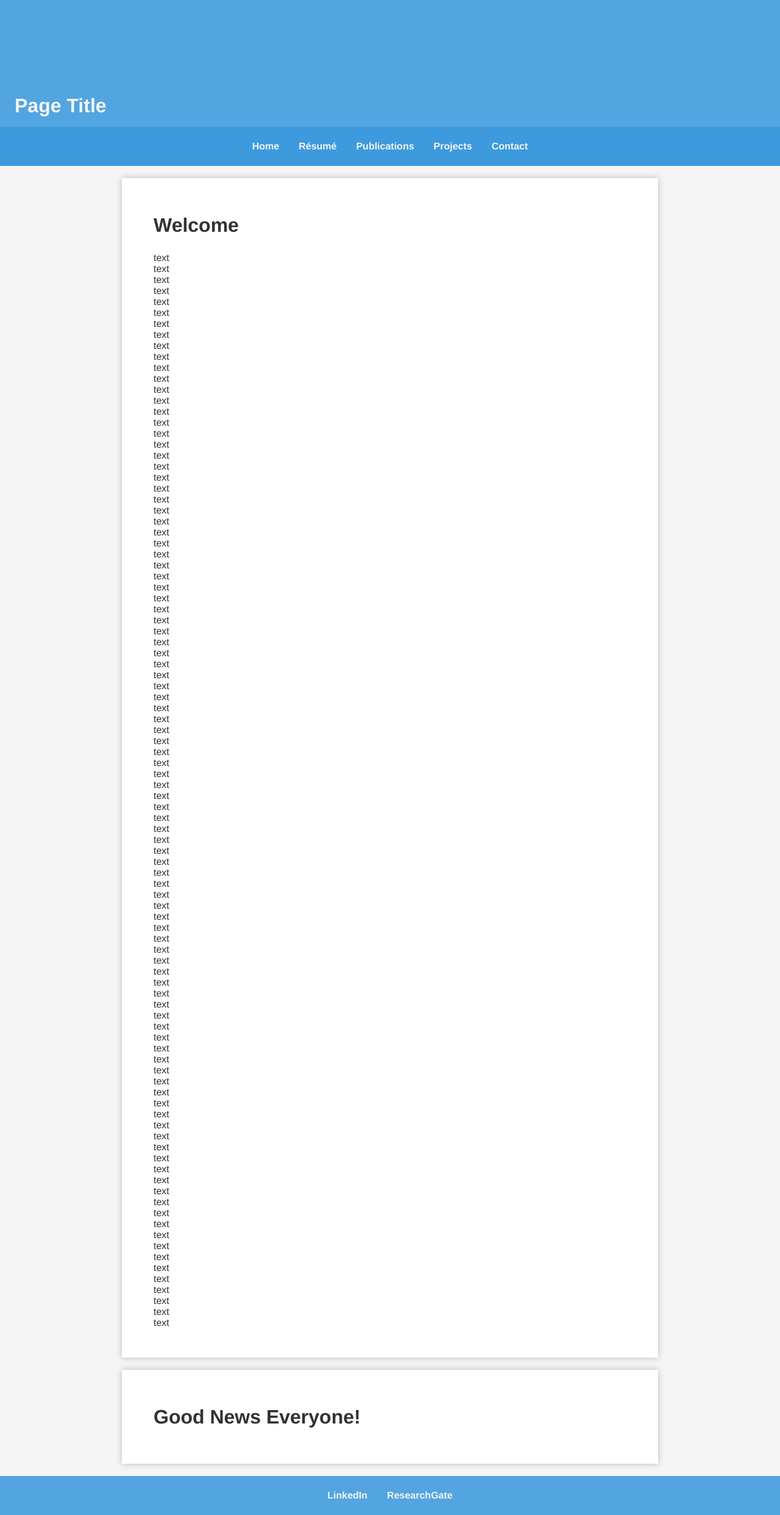
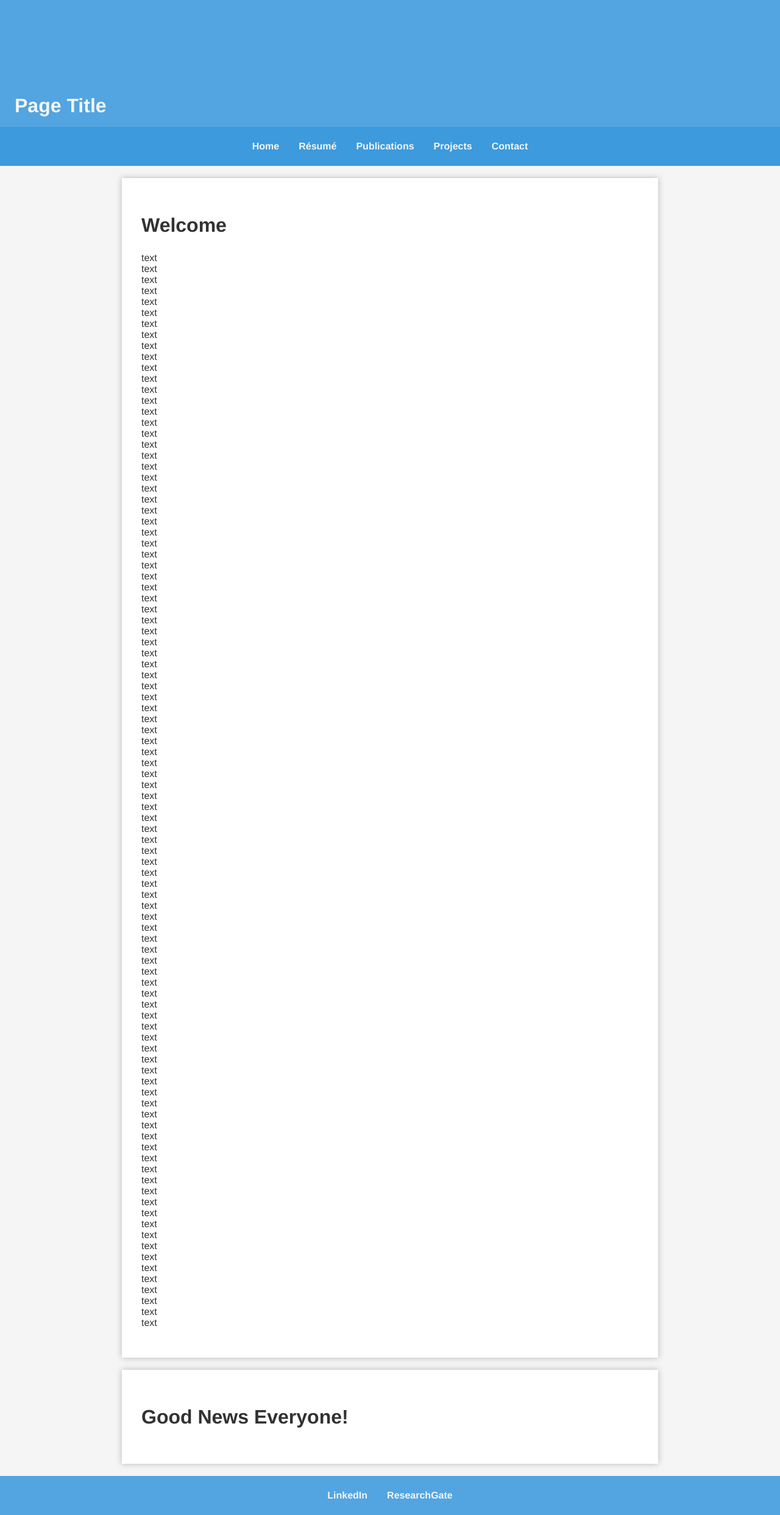
Before and after one commit to dmtveit/dmtveit.github.io, a Jekyll site: the page built from index.html, in a window 1280 px wide. Shown: the whole page at 61% size. Built offline with Jekyll 4.4.1, drawn with Linux system fonts in a browser that asks for light colours.

Commit message:
fix contact page

```diff
--- a/css/main.css
+++ b/css/main.css
@@ -31,6 +31,7 @@
     --header-title-left-margin: 0.75em;
     --header-title-bottom-margin: 0.5em;
     --nav-item-margin: 1em;
+    --page-margin: 2rem;
     /* box-shadow */
     --box-shadow: 0px 0px 10px 0px rgba(0, 0, 0, 0.25);
 }
@@ -180,10 +181,7 @@
     box-shadow: var(--box-shadow);
 }
 section {
-    padding-left: 20px;
-    padding-right: 20px;
-    padding-top: 0;
-    padding-bottom: 0;
+    padding: 0;
 }
 
 
@@ -205,3 +203,8 @@
     color: var(--color-header-text);
     margin: var(--nav-item-margin);
 }
+
+/* iframe (for contact page) */
+iframe {
+    display: block;
+}
```
